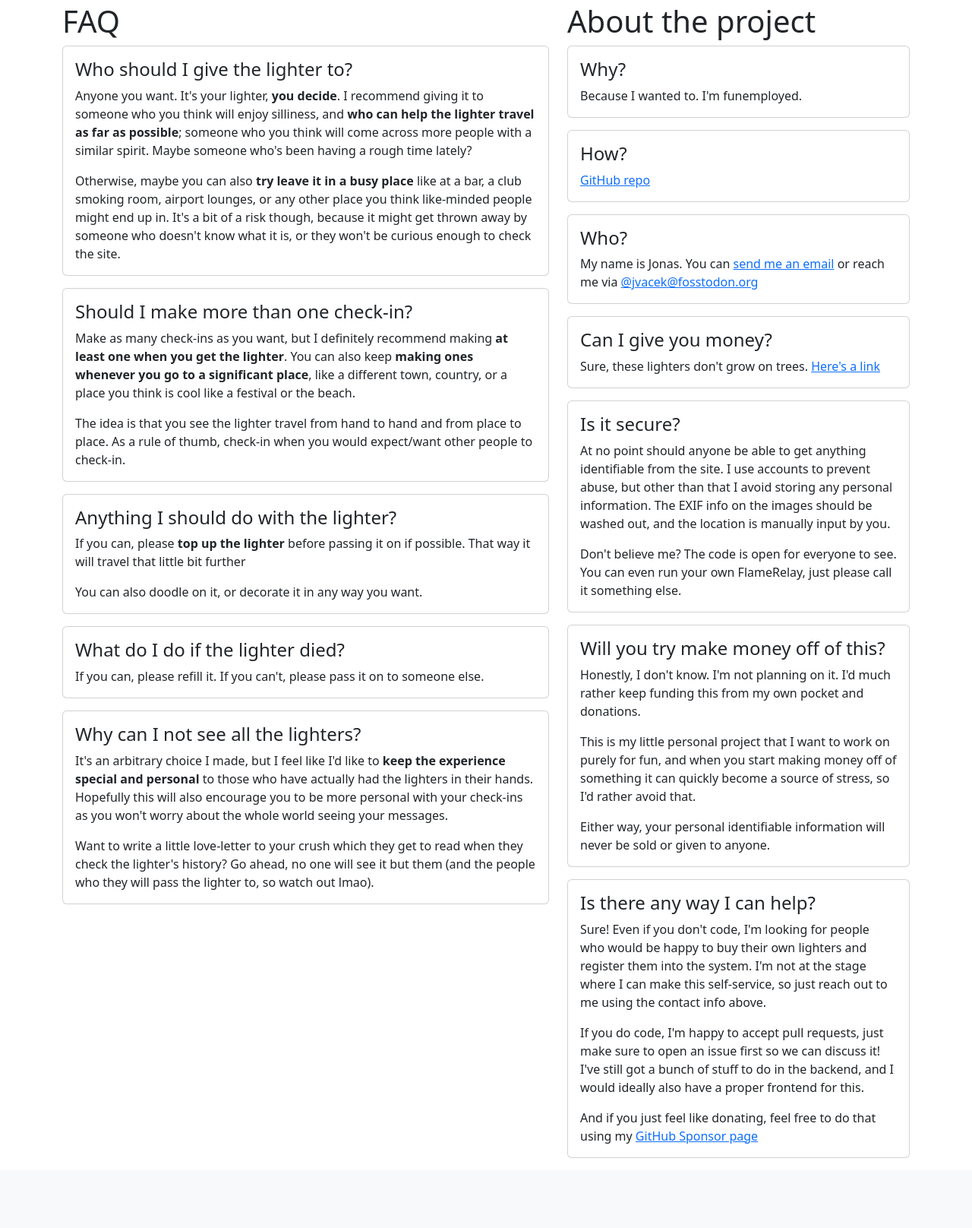
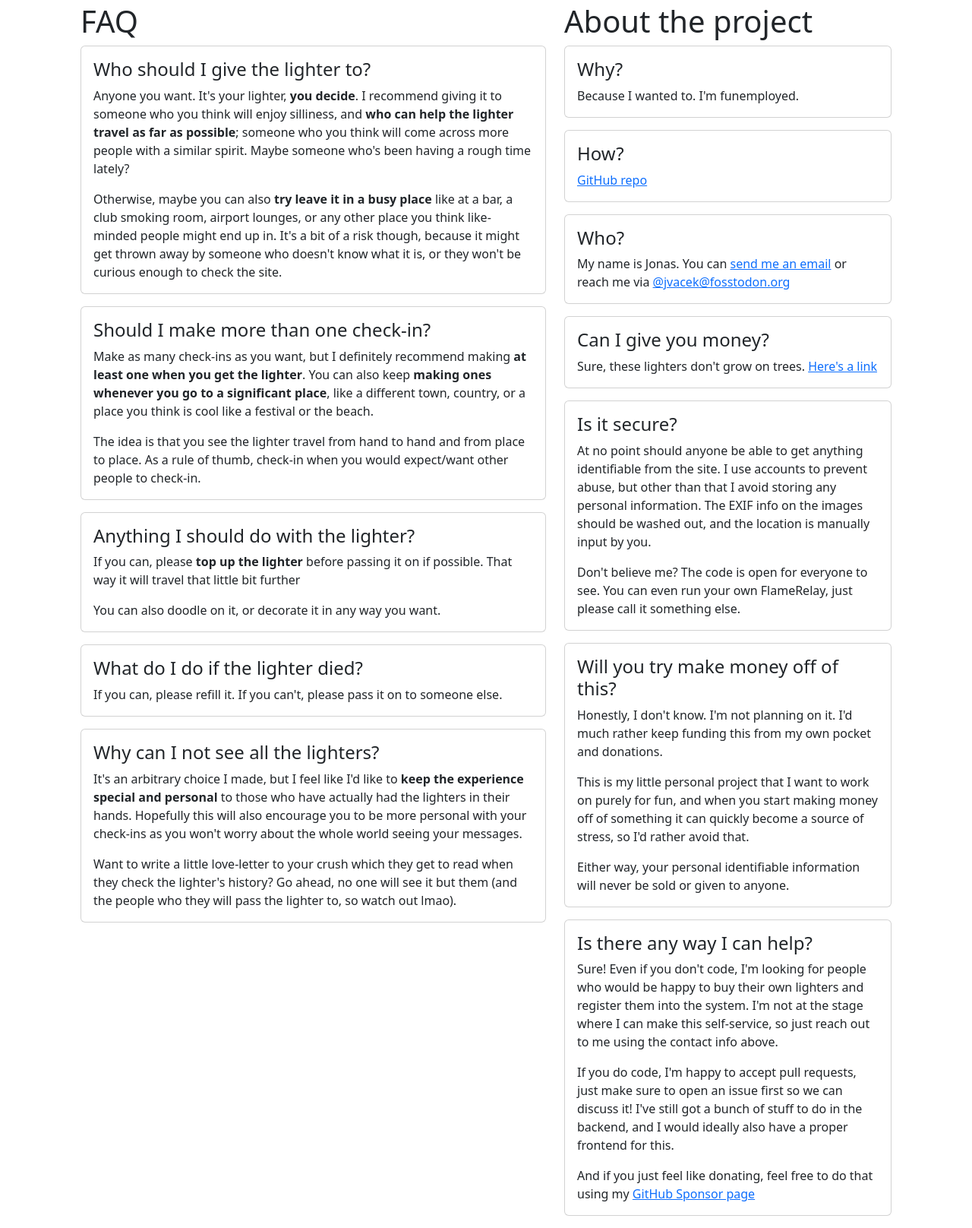
Before and after one commit to jvacek/FlameRelay, a Django app: template flamerelay/templates/pages/about.html in a window 1280 px wide. Shown: the part 56-1672 px from the top of the page at 76% size. Before the commit the page ends 1580 px from the top, so only its background shows below. Run offline with Django 4.2, Linux system fonts and the light colour scheme; the template is opened without the code that fills it, so the values that code supplies are empty; some libraries are stand-ins or nearby versions.

Commit message:
little things

```diff
--- a/flamerelay/templates/pages/about.html
+++ b/flamerelay/templates/pages/about.html
@@ -3,7 +3,7 @@
   About | {{ block.super }}
 {% endblock title %}
 {% block content %}
-  <div class="row">
+  <div class="row px-4">
     <div class="col-sm-7">
       <h1>FAQ</h1>
       <div class="card mb-3">
@@ -134,11 +134,12 @@
         </div>
       </div>
     </div>
-  {% endblock content %}
-  {% block inline_javascript %}
-    <script>
+  </div>
+{% endblock content %}
+{% block inline_javascript %}
+  <script>
       var encEmail = "anZhY2VrQHBtLm1l";
 const form = document.getElementById("contact");
 form.setAttribute("href", "mailto:".concat(atob(encEmail)));
-    </script>
-  {% endblock inline_javascript %}
+  </script>
+{% endblock inline_javascript %}
--- a/flamerelay/templates/pages/home.html
+++ b/flamerelay/templates/pages/home.html
@@ -113,7 +113,7 @@
       </div>
     </div>
   </div>
-  <div class="mb-5 p-5 col-lg-8 mx-auto">
+  <div class="mb-5 py-5 col-lg-8 mx-auto">
     <div class="card border-primary">
       <div class="card-header">Want to help this project?</div>
       <div class="card-body">
```
